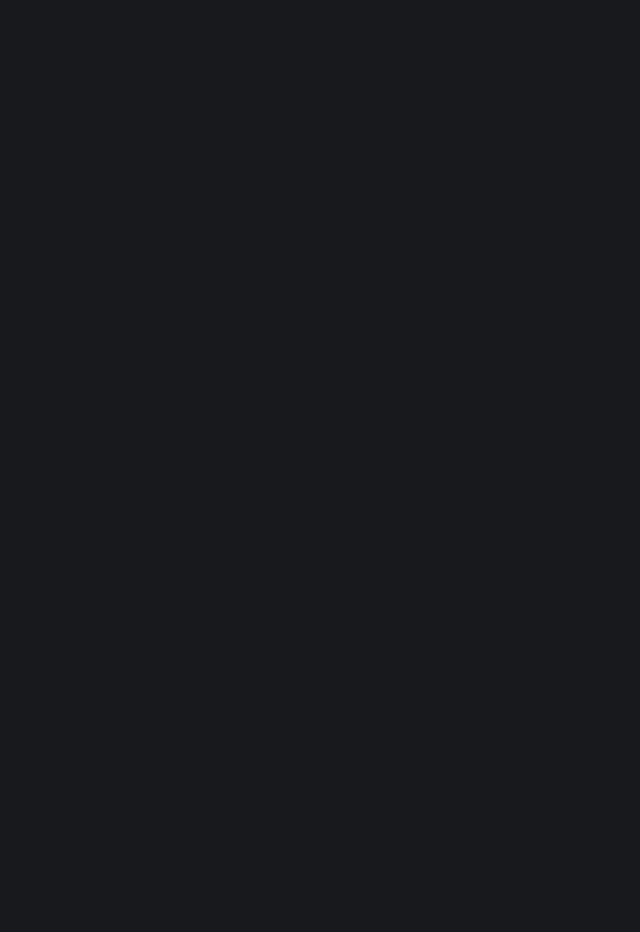
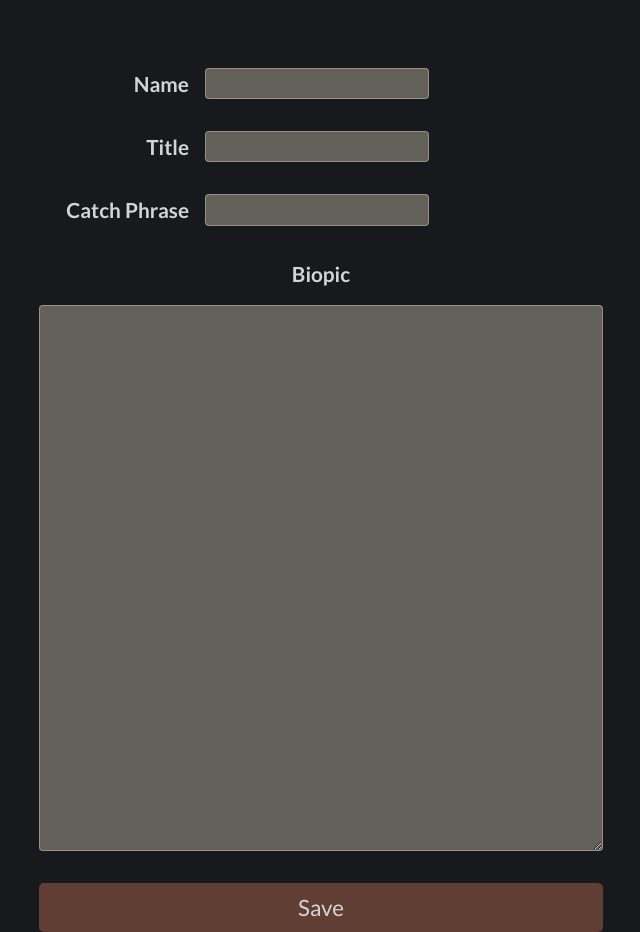
Before and after one commit to eguefif/personal_website_v4, a React (Vite) app in the folder frontend/: page /admin/professional/personal in a window 1280 px wide. Shown: the part 300-1232 px from the top of the page, without its empty margins (319-959 px from the left). Before the commit the page ends 800 px from the top, so only its background shows below. Built offline with nearby package versions, Linux system fonts and the light colour scheme.

Commit message:
Add personal form

```diff
--- a/frontend/src/components/Admin/Professional/EditPersonal.tsx
+++ b/frontend/src/components/Admin/Professional/EditPersonal.tsx
@@ -1,15 +1,21 @@
 import { styled } from 'styled-components';
+import PersonalForm from './PersonalForm';
+import { H1 } from 'components/Commons/Titles'
 
 export default function EditPersonal() {
   return (
     <Wrapper>
-      <h1>Edit Personal</h1>
+      <H1>Edit Personal</H1>
+      <PersonalForm />
     </Wrapper>
   );
 }
 
 const Wrapper = styled.div`
   display: flex;
+  flex-direction: column;
   justify-content: center;
+  align-items: center;
   position: relative;
+  gap: 64px;
 `;
--- /dev/null
+++ b/frontend/src/components/Admin/Professional/PersonalForm.tsx
@@ -0,0 +1,98 @@
+import { styled } from 'styled-components';
+
+interface PersonalInfo {
+  name: string,
+  title: string,
+  catchPhrase: string,
+  biopic: string,
+}
+
+export default function PersonalForm(personalInfo: PersonalInfo) {
+  return(
+    <form>
+      <FormWrapper>
+
+        <InlineWrapper>
+          <InputLabel for="name">Name</InputLabel>
+          <TextInput type="text" name="name" id="name" placeholder={personalInfo.name} />
+        </InlineWrapper>
+
+        <InlineWrapper>
+        <InputLabel for="title">Title</InputLabel>
+        <TextInput type="text" name="title" id="title" placeholder={personalInfo.title} />
+        </InlineWrapper>
+
+        <InlineWrapper>
+        <InputLabel for="catch-phrase">Catch Phrase</InputLabel>
+        <TextInput type="text" name="catch-phrase" id="catch-phrase" placeholder={personalInfo.catchPhrase} />
+        </InlineWrapper>
+
+
+        <AreaWrapper>
+        <AreaLabel for="biopic">Biopic</AreaLabel>
+        <TextArea type="text" name="biopic" id="biopic" placeholder={personalInfo.biopic} />
+        </AreaWrapper>
+        <SubmitButton>Save</SubmitButton>
+      </FormWrapper>
+    </form>
+  );
+}
+const FormWrapper = styled.div`
+  display: flex;
+  flex-direction: column;
+  gap: 32px;
+`;
+
+
+const InlineWrapper = styled.div`
+  display: flex;
+  gap: 16px;
+
+`;
+
+const Label = styled.label`
+  font-weight: 700;
+  font-size: 1.3rem;
+`;
+
+const AreaLabel = styled(Label)`
+`;
+
+const InputLabel = styled(Label)`
+  text-align: right;
+  width: 150px;
+  font-weight: 700;
+  font-size: 1.3rem;
+`;
+
+const TextInput = styled.input`
+  width: 224px;
+  background-color: var(--color-secondary);
+  border: solid 1px var(--color-secondary);
+  border-radius: 4px;
+`;
+
+const TextArea = styled.textarea`
+  min-width: 564px;
+  min-height: 546px;
+  background-color: var(--color-secondary);
+  border: solid 1px var(--color-secondary);
+  border-radius: 4px;
+`;
+
+const AreaWrapper = styled.div`
+  display: flex;
+  flex-direction: column;
+  align-items: center;
+  gap: 16px;
+`;
+
+const SubmitButton = styled.button`
+  background-color: var(--color-primary);
+  color: var(--color-white);
+  border-radius: 5px;
+  border: none;
+  font-size: 1.4rem;
+  padding: 8px;
+
+`;
--- a/frontend/src/main.tsx
+++ b/frontend/src/main.tsx
@@ -1,53 +1,8 @@
 import { StrictMode } from 'react'
 import { createRoot } from 'react-dom/client'
-import { createBrowserRouter, RouterProvider, Navigate } from 'react-router';
+import { RouterProvider } from 'react-router';
 
-import App from './App.tsx'
-
-import Admin from 'components/Admin/Admin';
-
-import AdminProfessionalPage from 'components/Admin/Professional/AdminProfessionalPage';
-import EditExperience from 'components/Admin/Professional/EditExperience';
-import EditPersonal from 'components/Admin/Professional/EditPersonal';
-import EditPortfolio from 'components/Admin/Professional/EditPortfolio';
-
-import BlogPage from 'components/Admin/BlogPage';
-
-const router = createBrowserRouter([
-  {
-    path: '/',
-    Component: App,
-  },
-  {
-    path: '/admin',
-    Component: Admin,
-    children: [
-      {
-        index: true,
-        element: <Navigate to="professional" replace />
-      },
-      {
-        path: 'professional',
-        Component: AdminProfessionalPage,
-        children: [
-          {
-            path: 'personal',
-            Component: EditPersonal
-          },
-          {
-            path: 'experience',
-            Component: EditExperience
-          },
-          {
-            path: 'portfolio',
-            Component: EditPortfolio
-          },
-        ],
-      },
-      { path: 'blog', Component: BlogPage },
-    ]
-  }
-]);
+import router from './router';
 
 createRoot(document.getElementById('root')!).render(
   <StrictMode>
--- /dev/null
+++ b/frontend/src/router.tsx
@@ -0,0 +1,51 @@
+import { createBrowserRouter, Navigate } from 'react-router';
+
+import App from './App.tsx'
+
+import Admin from 'components/Admin/Admin';
+
+import AdminProfessionalPage from 'components/Admin/Professional/AdminProfessionalPage';
+import EditExperience from 'components/Admin/Professional/EditExperience';
+import EditPersonal from 'components/Admin/Professional/EditPersonal';
+import EditPortfolio from 'components/Admin/Professional/EditPortfolio';
+
+import BlogPage from 'components/Admin/BlogPage';
+
+
+const router = createBrowserRouter([
+  {
+    path: '/',
+    Component: App,
+  },
+  {
+    path: '/admin',
+    Component: Admin,
+    children: [
+      {
+        index: true,
+        element: <Navigate to="professional" replace />
+      },
+      {
+        path: 'professional',
+        Component: AdminProfessionalPage,
+        children: [
+          {
+            path: 'personal',
+            Component: EditPersonal
+          },
+          {
+            path: 'experience',
+            Component: EditExperience
+          },
+          {
+            path: 'portfolio',
+            Component: EditPortfolio
+          },
+        ],
+      },
+      { path: 'blog', Component: BlogPage },
+    ]
+  }
+]);
+
+export default router;
```
Also changed, not shown: frontend/src/components/Admin/Professional/PortfolioForm.tsx (added, +93 -0 lines).
